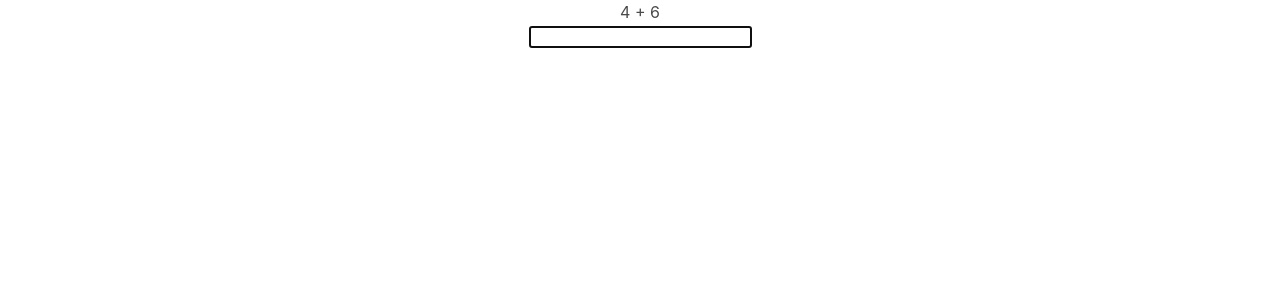
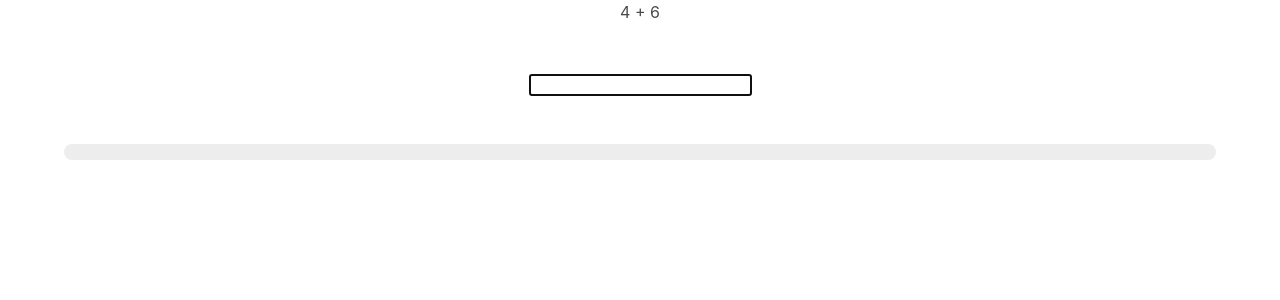
Before and after one commit to LukeGeneva/math-facts, a React (Create React App) app: page / in a window 1280 px wide. Both pictures are taken after a click on the button "Mixed Facts". Shown: the top 300 px of the page. Built offline with nearby package versions, Linux system fonts and the light colour scheme.

Commit message:
Add progress bar
Added a progress bar to the exam to visually show users making
progress through the list of facts.

```diff
--- a/src/App.js
+++ b/src/App.js
@@ -8,7 +8,11 @@ function App() {
   const [selectedFacts, setSelectedFacts] = React.useState([]);
   const facts = selectedFacts.map(getFacts).reduce((all, current) => all.concat(current), []);
 
-  return <div className="App">{facts.length ? <ExamContainer facts={facts} /> : <FactMenu onSelect={setSelectedFacts} />} </div>;
+  return (
+    <div className="App">
+      <div className="container">{facts.length ? <ExamContainer facts={facts} /> : <FactMenu onSelect={setSelectedFacts} />} </div>
+    </div>
+  );
 }
 
 export default App;
--- a/src/ExamContainer.js
+++ b/src/ExamContainer.js
@@ -28,16 +28,11 @@ function ExamContainer({ facts }) {
   }, [checkAnswer, answer]);
 
   React.useEffect(() => {
-    const SpeechRecognition =
-      window.SpeechRecognition || window.webkitSpeechRecognition;
-    const SpeechGrammarList =
-      window.SpeechGrammarList || window.webkitSpeechGrammarList;
+    const SpeechRecognition = window.SpeechRecognition || window.webkitSpeechRecognition;
+    const SpeechGrammarList = window.SpeechGrammarList || window.webkitSpeechGrammarList;
 
     const numbers = facts.map(fact => fact.answer.toString());
-    const grammar =
-      '#JSGF V1.0; grammar numbers; public <number> = ' +
-      numbers.join(' | ') +
-      ' ;';
+    const grammar = '#JSGF V1.0; grammar numbers; public <number> = ' + numbers.join(' | ') + ' ;';
 
     const recognition = new SpeechRecognition();
     const speechRecognitionList = new SpeechGrammarList();
@@ -48,9 +43,7 @@ function ExamContainer({ facts }) {
 
     recognition.start();
     recognition.onresult = event => {
-      const result = mapWordToNumber(
-        event.results[event.results.length - 1][0].transcript.toString().trim()
-      ).toString();
+      const result = mapWordToNumber(event.results[event.results.length - 1][0].transcript.toString().trim()).toString();
       console.log(result);
       numbers.includes(result) && checkAnswer(result);
     };
@@ -71,14 +64,10 @@ function ExamContainer({ facts }) {
   return (
     <div>
       <div>{fact.expression}</div>
-      <div>
-        <input
-          ref={inputRef}
-          type="text"
-          onChange={handleAnswerChange}
-          value={answer}
-        />
-      </div>
+      <section className="section">
+        <input ref={inputRef} type="text" onChange={handleAnswerChange} value={answer} />
+      </section>
+      <progress class="progress is-primary" value={factIndex} max={facts.length}></progress>
     </div>
   );
 }
```
